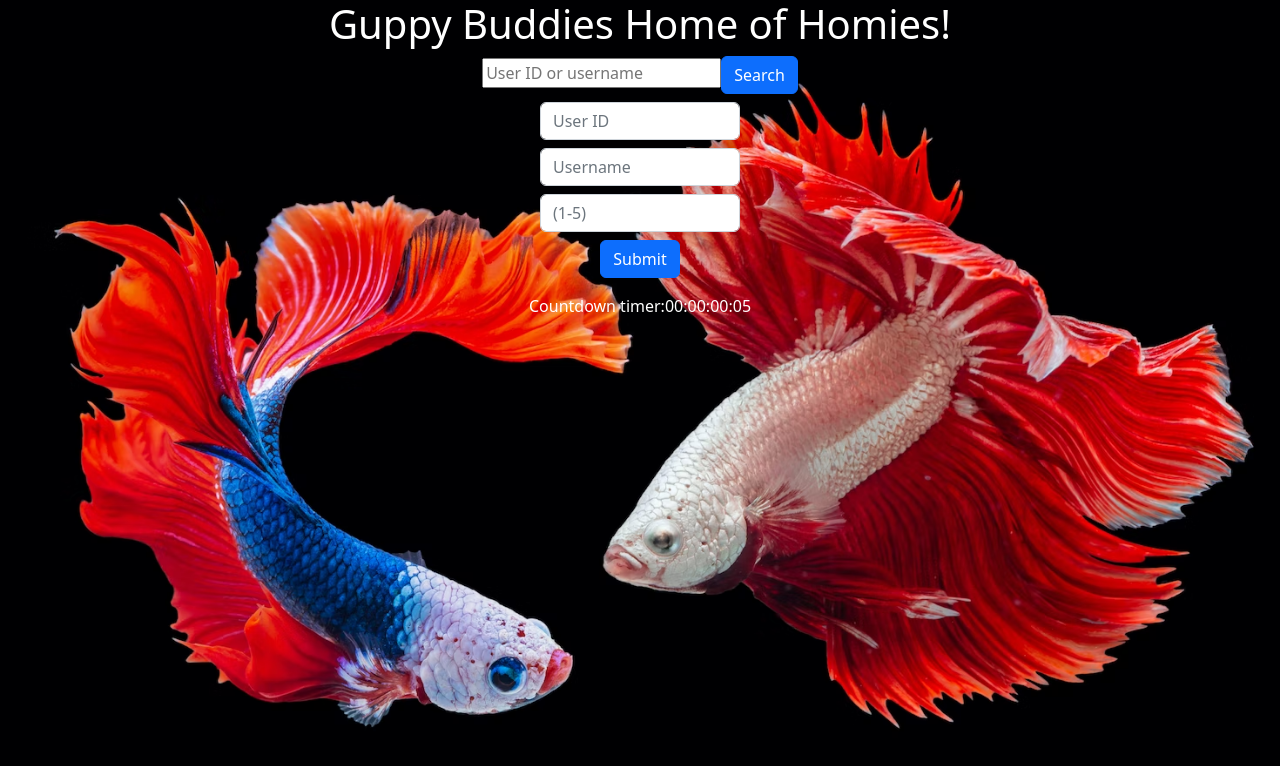
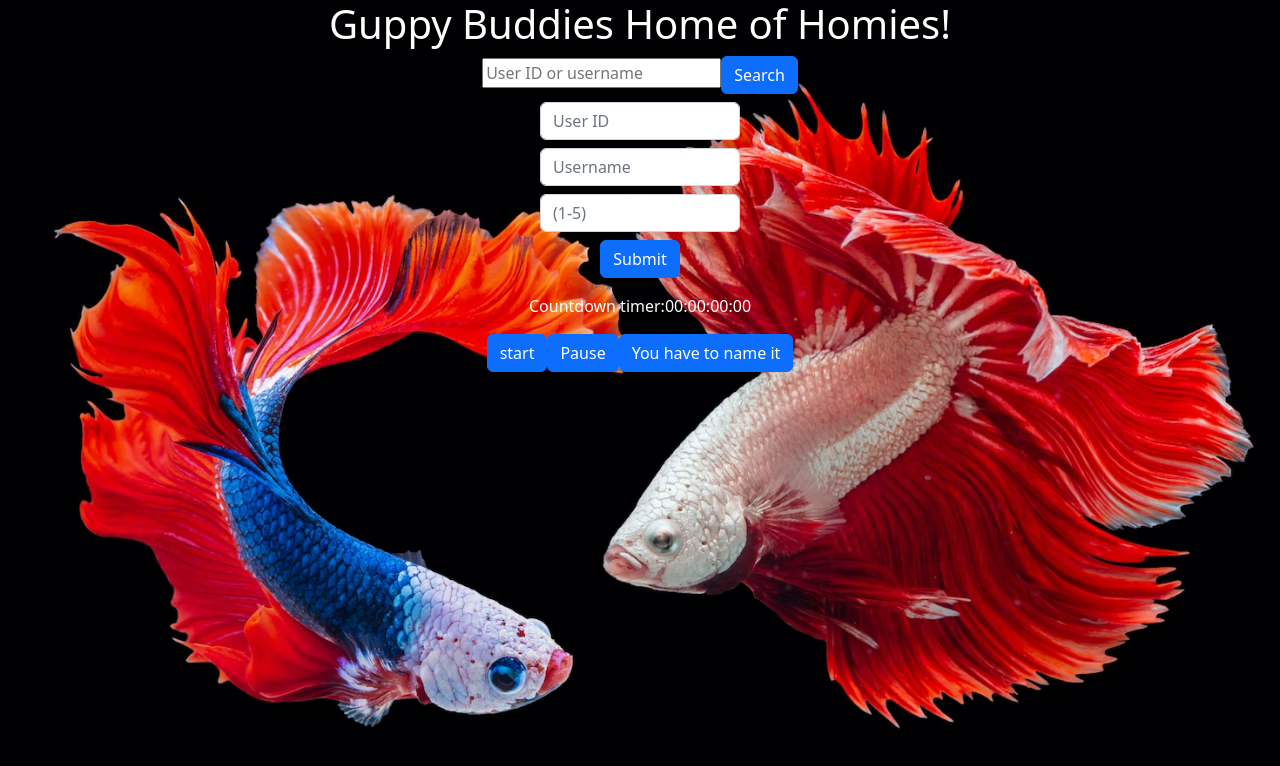
Before and after one commit to The-Guppy-Buddies/Pomodory, a React (Create React App) app in the folder frontend/pomodory-web/: page / in a window 1280 px wide. Shown: the top 766 px of the page. Built offline with nearby package versions, Linux system fonts and the light colour scheme.

Commit message:
added day.js in package-lock.json and package.json, using countdownRef for starting and stopping timer

```diff
--- a/frontend/pomodory-web/package.json
+++ b/frontend/pomodory-web/package.json
@@ -9,6 +9,7 @@
         "@testing-library/react": "^13.4.0",
         "@testing-library/user-event": "^13.5.0",
         "bootstrap": "^5.2.3",
+        "dayjs": "^1.11.7",
         "react": "^18.2.0",
         "react-countdown": "^2.3.5",
         "react-dom": "^18.2.0",
--- a/frontend/pomodory-web/src/components/CountdownTimer.js
+++ b/frontend/pomodory-web/src/components/CountdownTimer.js
@@ -1,12 +1,12 @@
 import './CountdownTimer.css';
-import Countdown from 'react-countdown';
-import { useState } from 'react';
+import Countdown, { CountdownApi } from 'react-countdown';
+import { useState, useRef } from 'react';
 import sound from '../assets/owaowa.mp3'
 
 function Timer() {
 
-    const [time, setTime] = useState(Date.now() + 10000);
-
+    const [time, setTime] = useState(1000);
+    const countdownRef = useRef();
     function play() {
         new Audio(sound).play()
     }
@@ -15,9 +15,14 @@ function Timer() {
        <div className='timer'>
             <p>
                 Countdown timer:
-                <Countdown date={time} onComplete={play}></Countdown>
+                <Countdown ref ={countdownRef} date={time} onComplete={play}></Countdown>
 
             </p>
+            {/* <input name="Add time" type="number"></input> */}
+            {/* <button className="btn btn-primary" onClick={() => setTime (time+1000)}>Add 1m</button> */}
+            <button className="btn btn-primary" onClick={() => countdownRef.current.api.start()}>start</button>
+            <button className="btn btn-primary" onClick={() => countdownRef.current.api.pause()}>Pause</button>
+            <button className="btn btn-primary" onClick={() => setTime(time + 1000)}>You have to name it</button>
        </div>
     );
 }
```
Also changed, not shown: 1 other file (tests, documents, lock files or other folders).
